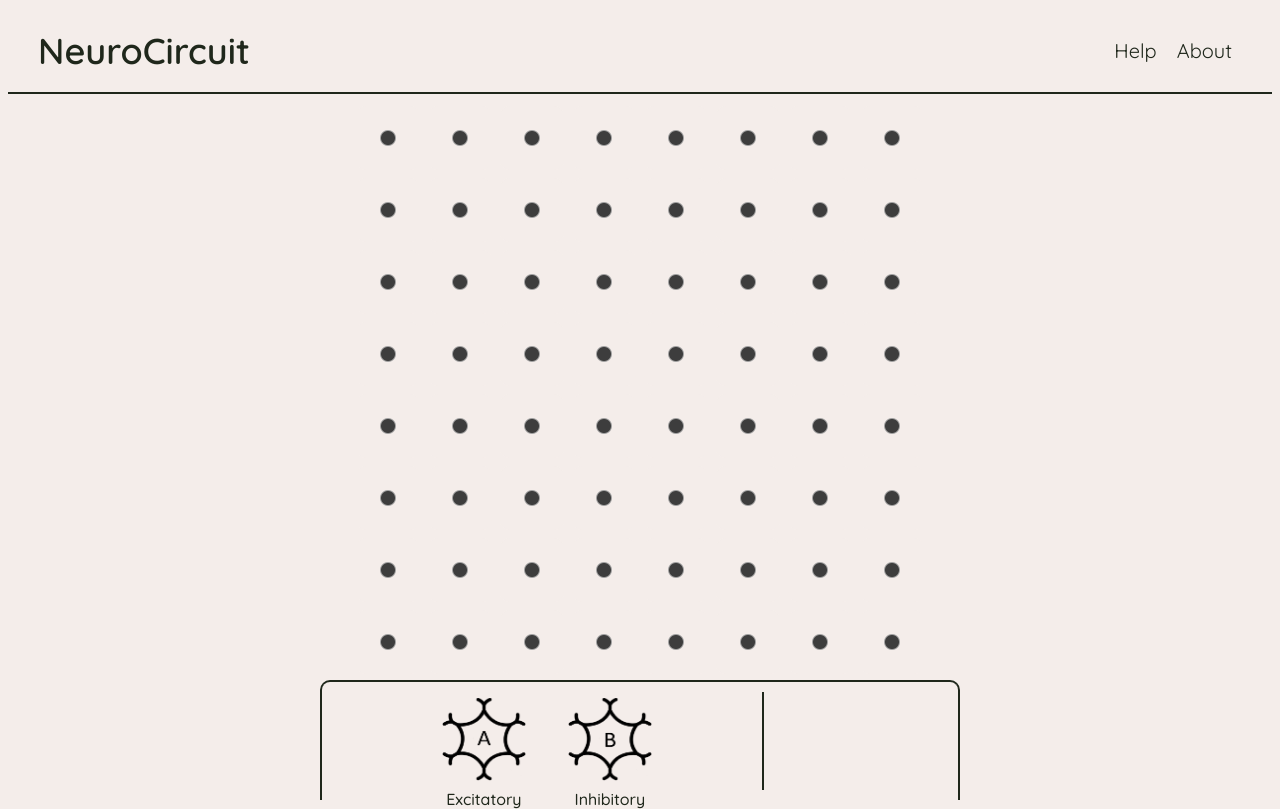
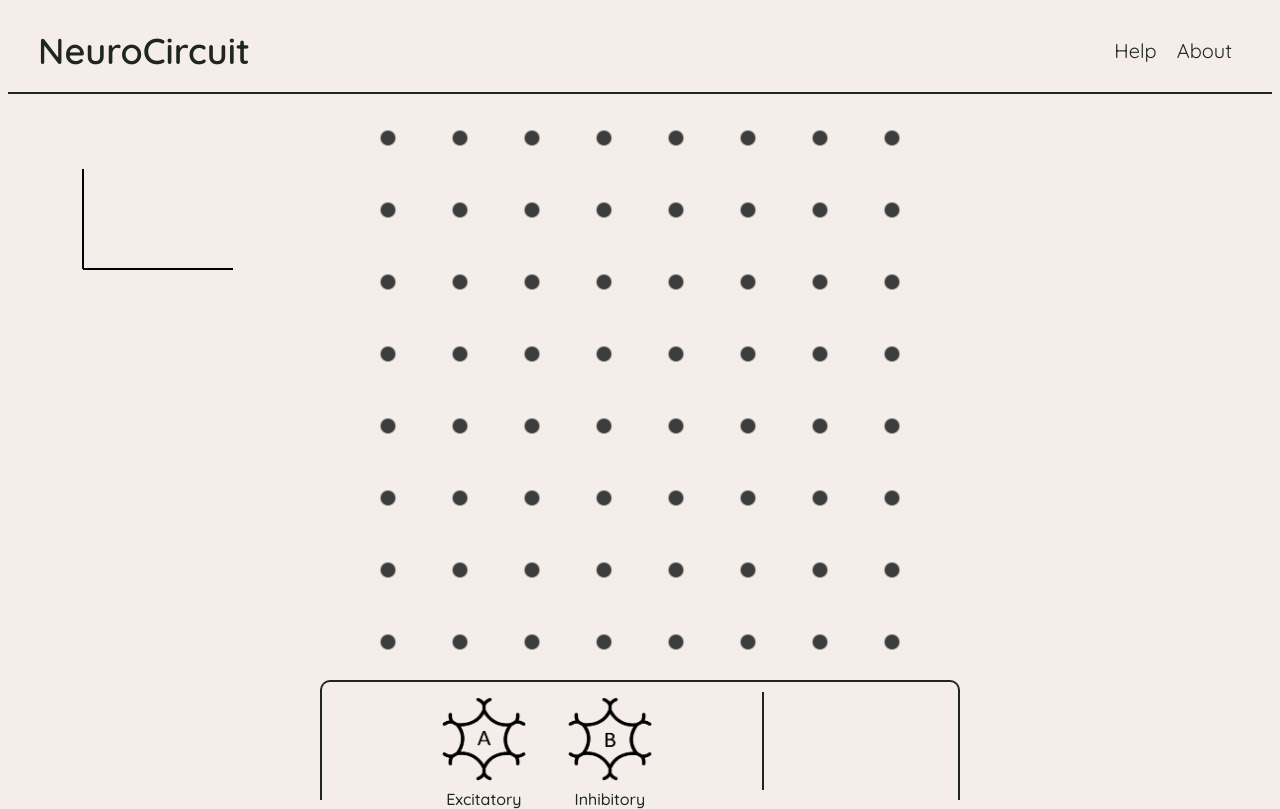
Before and after one commit to CRook99/neuron-connect, a React (Vite) app: page / in a window 1280 px wide. Shown: the top 809 px of the page. Built offline with nearby package versions, Linux system fonts and the light colour scheme.

Commit message:
Able to draw axons

```diff
--- /dev/null
+++ b/src/components/Axon.css
@@ -0,0 +1,5 @@
+.axon {
+  position: absolute;
+  height: 500px;
+  width: 500px;
+}
--- /dev/null
+++ b/src/components/Axon.tsx
@@ -0,0 +1,29 @@
+import { useState } from "react";
+import "./Axon.css";
+import { Point } from "../utils/types";
+
+interface AxonProps {
+  path: Point[];
+}
+
+const Axon: React.FC<AxonProps> = ({ path }) => {
+  const [signalPosition, setSignalPosition] = useState<number>(0);
+
+  return (
+    <svg className="axon">
+      {path.map((segment, index) => (
+        <line
+          key={index}
+          x1={segment.col * 50 + 25}
+          y1={segment.row * 50 + 25}
+          x2={(path[index + 1]?.col || segment.col) * 50 + 25}
+          y2={(path[index + 1]?.row || segment.row) * 50 + 25}
+          stroke="black"
+          strokeWidth="2"
+        />
+      ))}
+    </svg>
+  );
+};
+
+export default Axon;
--- a/src/pages/Home.tsx
+++ b/src/pages/Home.tsx
@@ -6,10 +6,31 @@ import Dock from "../components/Dock";
 import Header from "../components/Header";
 import HelpButton from "../components/HelpButton";
 import HelpSidebar from "../components/HelpSidebar";
-import { Link } from "react-router-dom";
+import { Link, generatePath } from "react-router-dom";
+import Axon from "../components/Axon";
+import { Point } from "../utils/types";
+
+interface AxonPath {
+  path: Point[];
+}
 
 const Home = () => {
   const [isHelpActive, setIsHelpActive] = useState(false);
+
+  const [axons, setAxons] = useState<AxonPath[]>([
+    {
+      path: [
+        { row: 1, col: 1 },
+        { row: 3, col: 1 },
+        { row: 3, col: 4 },
+      ],
+    },
+  ]);
+
+  // const addAxon = (start: Point, end: Point) => {
+  //   const newPath: Point[] = generatePath(start, end);
+  //   setAxons([...axons, { path: newPath }]);
+  // };
 
   return (
     <DndProvider backend={HTML5Backend}>
@@ -25,6 +46,10 @@ const Home = () => {
 
       <HelpSidebar isHelpActive={isHelpActive} />
 
+      {axons.map((axon, index) => (
+        <Axon key={index} path={axon.path} />
+      ))}
+
       <div>
         <Board rows={8} cols={8} />
       </div>
--- /dev/null
+++ b/src/utils/types.ts
@@ -0,0 +1,4 @@
+export interface Point {
+  row: number;
+  col: number;
+}
```
Also changed, not shown: src/utils/generatePath.ts (added, +21 -0 lines).
